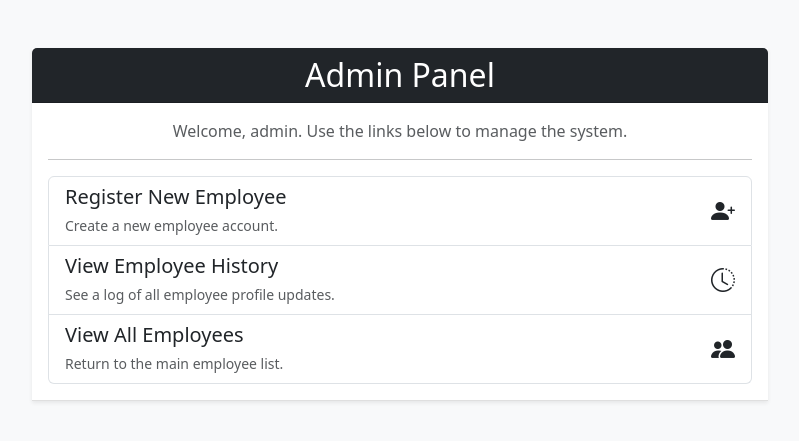
After one commit to SanaPasado/GROUP-PROJECT---EMPLOYEE-SYSTEM, a Django app: page /admin-panel/ in a window 1280 px wide. The commit adds this page. Shown: the top 441 px of the page, without its empty margins (240-1039 px from the left). Run offline with Django 5.2, Linux system fonts and the light colour scheme; a user stored in the database is signed in; some libraries are stand-ins or nearby versions.

Commit message:
removed buttons for admin in home page, created admin panel, fixed server error for reports

```diff
--- a/Employee_System/settings.py
+++ b/Employee_System/settings.py
@@ -20,7 +20,7 @@ BASE_DIR = Path(__file__).resolve().parent.parent
 # See https://docs.djangoproject.com/en/5.2/howto/deployment/checklist/
 
 # SECURITY WARNING: keep the secret key used in production production!
-SECRET_KEY = os.environ.get('SECRET_KEY')
+SECRET_KEY = 'django-insecure-91x0n(%1qz&&5^s+%-sc3!l8@^nano*#%pux=o$1v(z@e)d-wj'
 
 # SECURITY WARNING: don't run with debug turned on in production!
 DEBUG = os.environ.get('DEBUG') != 'False'
--- a/emp_management/urls.py
+++ b/emp_management/urls.py
@@ -3,11 +3,20 @@ from django.urls import path, include
 from django.conf.urls.static import static
 from django.conf import settings
 
-from emp_management.views import EmpListView, EmpDetailView, EmpUpdateView, EmpDeleteView, get_employee_statuses
+from emp_management.views import (
+    EmpListView,
+    EmpDetailView,
+    EmpUpdateView,
+    EmpDeleteView,
+    get_employee_statuses,
+    admin_panel
+)
 
 app_name = 'emp_management'
 urlpatterns = [
     path('', EmpListView.as_view(), name='employees'),
+
+    path('admin-panel/', admin_panel, name='admin_panel'),
 
     path("employees/<slug:slug>/", EmpDetailView.as_view(), name="employee_detail"),
 
--- a/emp_management/views.py
+++ b/emp_management/views.py
@@ -6,6 +6,7 @@ from django.http import JsonResponse
 from django.shortcuts import render, get_object_or_404
 
 from django.contrib.auth.decorators import login_required
+from django.contrib.admin.views.decorators import staff_member_required
 from django.utils.decorators import method_decorator
 from django.views.generic import UpdateView, DetailView, ListView, DeleteView
 from django.urls import reverse_lazy, reverse
@@ -91,3 +92,10 @@ def get_employee_statuses(request):
         emp['slug']: emp['is_online'] for emp in employees
     }
     return JsonResponse(statuses)
+
+@staff_member_required
+def admin_panel(request):
+    """
+    A view for the admin panel, accessible only to staff members.
+    """
+    return render(request, 'emp_management/admin_panel.html')
--- a/reports/urls.py
+++ b/reports/urls.py
@@ -1,10 +1,12 @@
 from django.urls import path
-from .views import report_create, report_list
+from .views import report_create, report_list, my_reports
 
 app_name = 'reports'
 urlpatterns = [
     path('create/', report_create, name='report_create'),
     path('list/', report_list, name='report_list'),
 
+    path('my-reports/', my_reports, name='my_reports')
+
 
 ]
--- /dev/null
+++ b/templates/emp_management/admin_panel.html
@@ -0,0 +1,46 @@
+{% extends 'base.html' %}
+
+{% block title %}
+    <title>Admin Panel</title>
+{% endblock %}
+
+{% block content %}
+<div class="container mt-5">
+    <div class="row justify-content-center">
+        <div class="col-md-10 col-lg-8">
+            <div class="card shadow-sm">
+                <div class="card-header bg-dark text-white">
+                    <h2 class="text-center mb-0">Admin Panel</h2>
+                </div>
+                <div class="card-body">
+                    <p class="text-center text-muted">Welcome, {{ request.user.first_name }}. Use the links below to manage the system.</p>
+                    <hr>
+                    <div class="list-group">
+                        <a href="{% url 'accounts:register_page' %}" class="list-group-item list-group-item-action d-flex justify-content-between align-items-center">
+                            <div>
+                                <h5 class="mb-1">Register New Employee</h5>
+                                <small class="text-muted">Create a new employee account.</small>
+                            </div>
+                            <i class="bi bi-person-plus-fill fs-4"></i>
+                        </a>
+                        <a href="{% url 'history:history_list' %}" class="list-group-item list-group-item-action d-flex justify-content-between align-items-center">
+                            <div>
+                                <h5 class="mb-1">View Employee History</h5>
+                                <small class="text-muted">See a log of all employee profile updates.</small>
+                            </div>
+                            <i class="bi bi-clock-history fs-4"></i>
+                        </a>
+                        <a href="{% url 'emp_management:employees' %}" class="list-group-item list-group-item-action d-flex justify-content-between align-items-center">
+                            <div>
+                                <h5 class="mb-1">View All Employees</h5>
+                                <small class="text-muted">Return to the main employee list.</small>
+                            </div>
+                            <i class="bi bi-people-fill fs-4"></i>
+                        </a>
+                    </div>
+                </div>
+            </div>
+        </div>
+    </div>
+</div>
+{% endblock %}
--- a/templates/reports/my_reports.html
+++ b/templates/reports/my_reports.html
@@ -42,7 +42,7 @@
                     <span class="badge bg-primary">You</span>
                 </td>
                 <td>{{ report.subject }}</td>
-                <td>{{ report.description|truncatechars:100 }}</td>
+                <td>{{ report.description }}</td>
                 <td>{{ report.created_at|date:"F j, Y, P" }}</td>
             </tr>
         {% empty %}
```
Also changed, not shown: templates/emp_management/employee_list.html (+2 -8 lines), db.sqlite3, media/employee-photos/sched.jpg (added).
